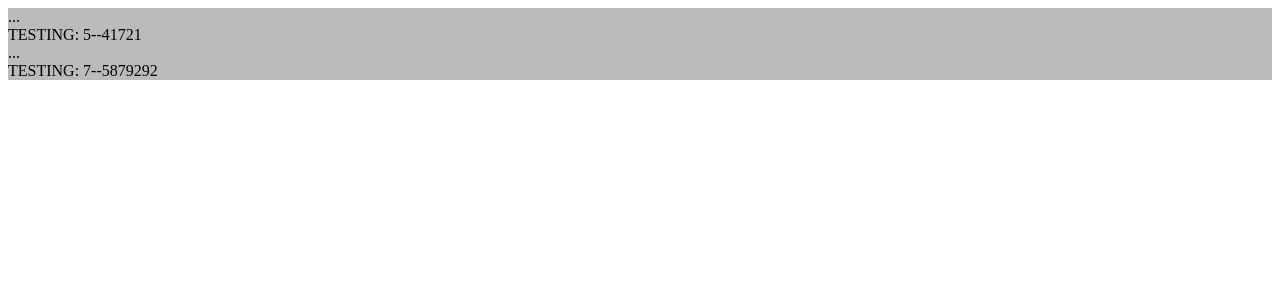
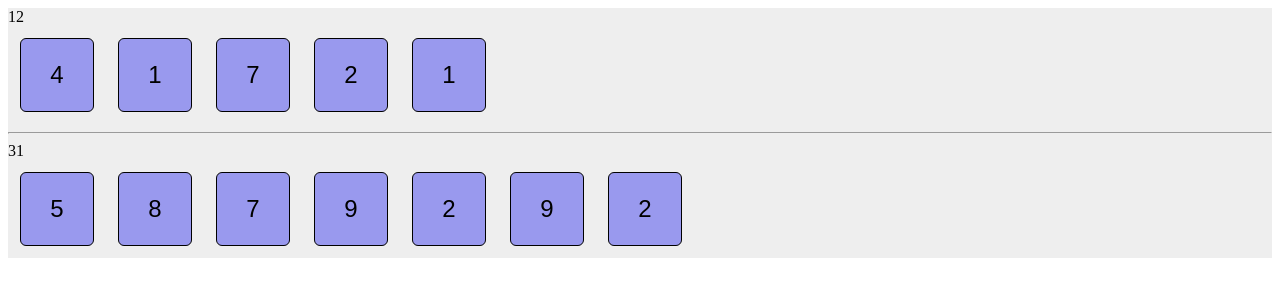
Before and after one commit to IdahoEv/number-game, a React app: page / in a window 1280 px wide. Shown: the top 300 px of the page. Built offline with nearby package versions, Linux system fonts and the light colour scheme.

Commit message:
Break out random numbers panel to its own component, style the buttons.

```diff
--- a/src/components/App.js
+++ b/src/components/App.js
@@ -9,6 +9,7 @@
     return (
       <div>
         <Game numberCount={ 5 }/>
+        <hr />
         <Game numberCount={ 7 }/>
       </div>
     );
--- a/src/components/Game.js
+++ b/src/components/Game.js
@@ -1,5 +1,6 @@
 import React from 'react';
 import PropTypes from 'prop-types';
+import RandomNumbersPanel from './RandomNumbersPanel';
 
 import { randomNumberGenerator } from '../store/util';
 
@@ -17,18 +18,19 @@
     this.randomNumbers = Array.from({ length: props.numberCount }).map(() =>
       randomNumberGenerator()
     );
+    this.target = this.randomNumbers
+      .slice(0, props.numberCount - 2 )
+      .reduce((acc, curr) =>  acc + curr);
   }
   render() {
     return (
       <div>
-        <div id='target'>...</div>
-        <div id='random-numbers'>TESTING: {this.props.numberCount}
-         --
-          { this.randomNumbers }
-        </div>
+        <div id='target'>{ this.target }</div>
+        <RandomNumbersPanel randomNumbers={ this.randomNumbers }/>
       </div>
     );
   }
 }
 
+
 export default Game;
--- /dev/null
+++ b/src/components/RandomNumbersPanel.js
@@ -0,0 +1,19 @@
+import React from 'react';
+
+import PropTypes from 'prop-types';
+
+const RandomNumbersPanel = (props) => {
+  return (
+    <div id='random-numbers'>
+      { props.randomNumbers.map((number, nn) =>
+        <div className='number' key={ nn } >{ number }</div>
+      ) }
+    </div>
+  );
+};
+
+RandomNumbersPanel.propTypes = {
+  randomNumbers: PropTypes.arrayOf(PropTypes.number).isRequired,
+};
+
+export default RandomNumbersPanel;
--- a/src/styles/index.scss
+++ b/src/styles/index.scss
@@ -1,5 +1,20 @@
-$color1: #bbb;
+$color1: #eee;
+
 
 #root {
   background-color: $color1;
 }
+.number {
+  font-family: sans-serif;
+  width: 3em;
+  height: 3em;
+  line-height: 3em;
+  display: inline-block;
+  border: 1px solid black;
+  border-radius: .25em;
+  margin: .5em;
+  font-size: 24px;
+  text-align: center;
+  vertical-align: middle;
+  background-color: #99e;
+}
```
